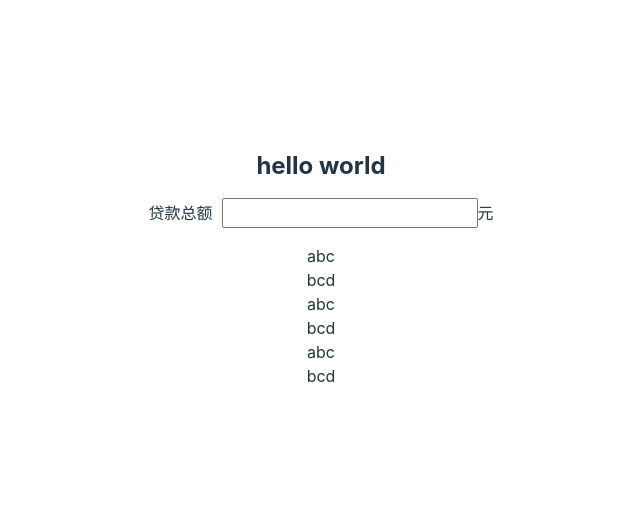
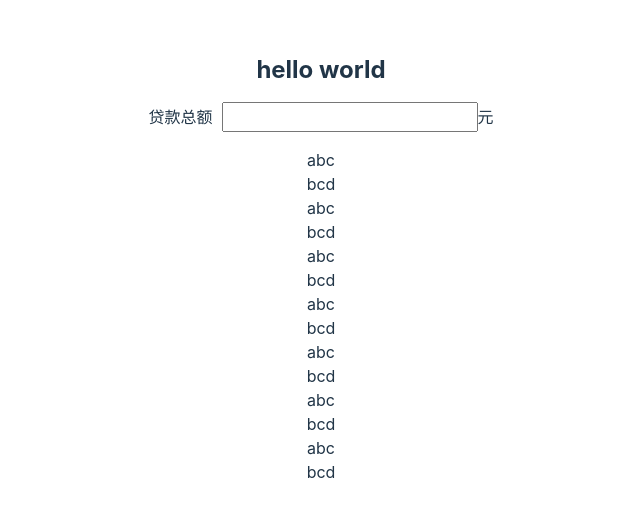
Before and after one commit to lqandmore/loanCalculate, a Vue app: page / in a window 1280 px wide. Shown: the part 139-656 px from the top of the page, without its empty margins (319-959 px from the left). Built offline with nearby package versions, Linux system fonts and the light colour scheme.

Commit message:
Update App.vue

```diff
--- a/src/App.vue
+++ b/src/App.vue
@@ -11,6 +11,15 @@
     <div>bcd</div>
     <div>abc</div>
     <div>bcd</div>
+    <div>abc</div>
+    <div>bcd</div>
+    <div>abc</div>
+    <div>bcd</div>
+    <div>abc</div>
+    <div>bcd</div>
+    <div>abc</div>
+    <div>bcd</div>
+
   </div>
 </template>
 
```
